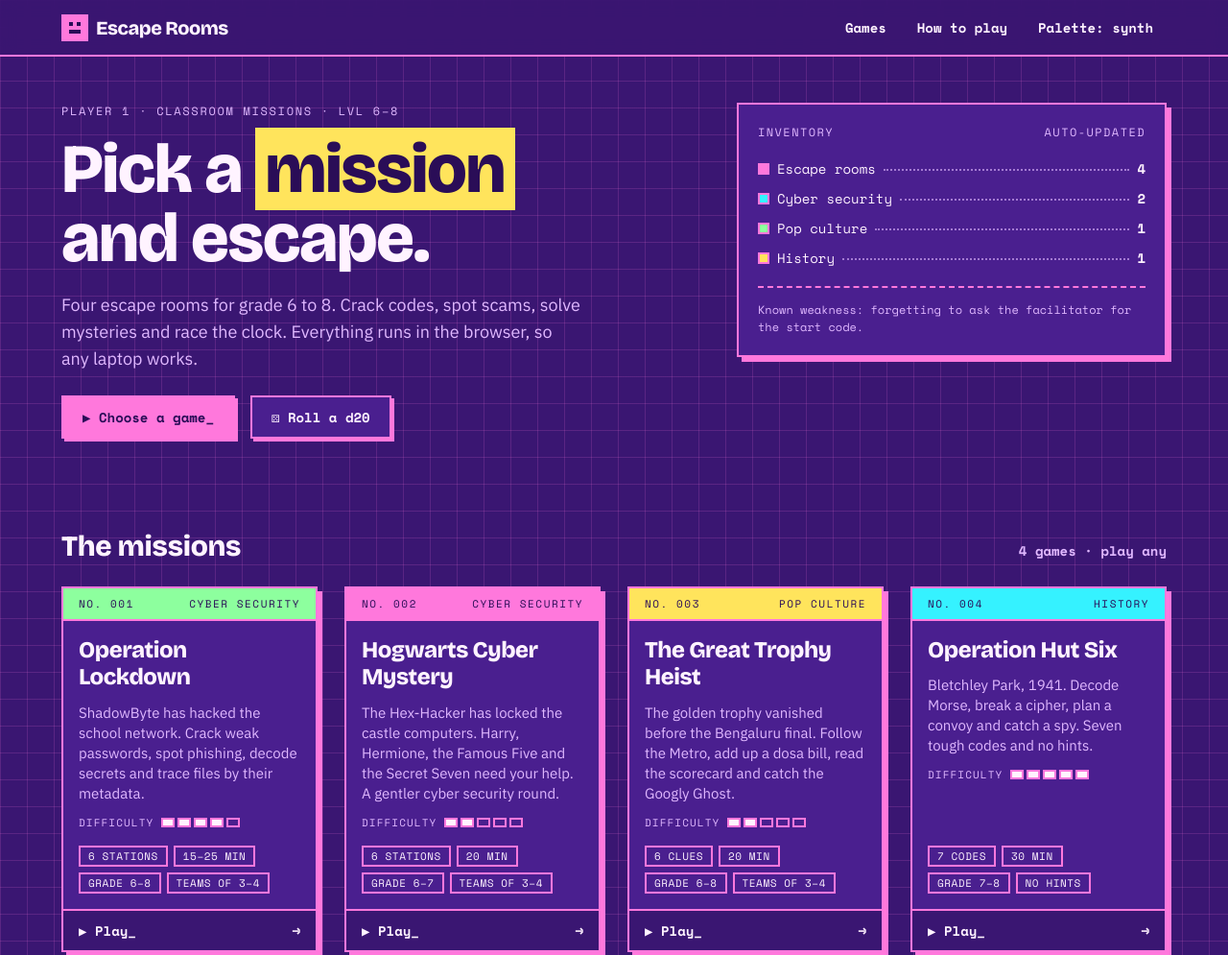
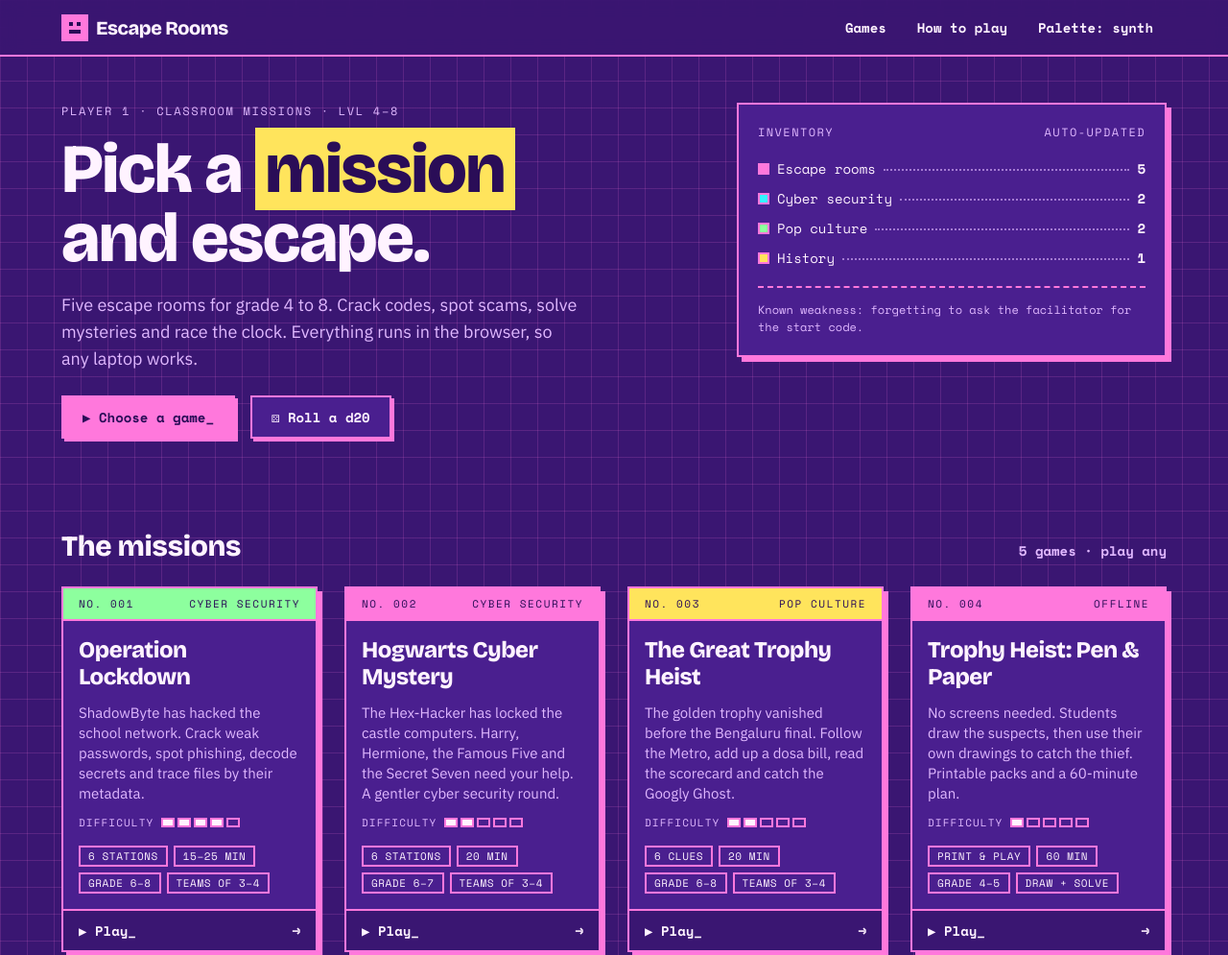
Before and after one commit to abhijithgiridhar/escape-rooms, a plain HTML site: page index.html in a window 1280 px wide. Shown: the top 995 px of the page at 96% size. Drawn offline with nearby package versions, Linux system fonts and the light colour scheme.

Commit message:
Add pen and paper edition card

```diff
--- a/index.html
+++ b/index.html
@@ -100,9 +100,9 @@ footer.site .wrap{display:flex;justify-content:space-between;gap:12px;flex-wrap:
 <main id="top">
   <section class="hero">
     <div>
-      <div class="eyebrow">Player 1 · Classroom missions · LVL 6–8</div>
+      <div class="eyebrow">Player 1 · Classroom missions · LVL 4–8</div>
       <h1>Pick a <span class="mark">mission</span> and escape.</h1>
-      <p class="lede">Four escape rooms for grade 6 to 8. Crack codes, spot scams, solve mysteries and race the clock. Everything runs in the browser, so any laptop works.</p>
+      <p class="lede">Five escape rooms for grade 4 to 8. Crack codes, spot scams, solve mysteries and race the clock. Everything runs in the browser, so any laptop works.</p>
       <div class="btns">
         <a class="btn brutal-sm lift primary" href="#games">▶ Choose a game_</a>
         <button class="btn brutal-sm lift" id="rollBtn" type="button">⚄ Roll a d20</button>
@@ -112,9 +112,9 @@ footer.site .wrap{display:flex;justify-content:space-between;gap:12px;flex-wrap:
     <aside class="inv brutal" aria-label="Inventory">
       <div class="inv-h"><span>Inventory</span><span>Auto-updated</span></div>
       <ul>
-        <li><i style="background:var(--c-games)"></i>Escape rooms<span class="dots"></span><b>4</b></li>
+        <li><i style="background:var(--c-games)"></i>Escape rooms<span class="dots"></span><b>5</b></li>
         <li><i style="background:var(--c-installations)"></i>Cyber security<span class="dots"></span><b>2</b></li>
-        <li><i style="background:var(--c-digital)"></i>Pop culture<span class="dots"></span><b>1</b></li>
+        <li><i style="background:var(--c-digital)"></i>Pop culture<span class="dots"></span><b>2</b></li>
         <li><i style="background:var(--c-hacks)"></i>History<span class="dots"></span><b>1</b></li>
       </ul>
       <hr>
@@ -123,7 +123,7 @@ footer.site .wrap{display:flex;justify-content:space-between;gap:12px;flex-wrap:
   </section>
 
   <section id="games" aria-labelledby="gh">
-    <div class="sec-h"><h2 id="gh">The missions</h2><span class="mono">4 games · play any</span></div>
+    <div class="sec-h"><h2 id="gh">The missions</h2><span class="mono">5 games · play any</span></div>
     <ul class="grid" id="list"></ul>
   </section>
 
@@ -145,6 +145,7 @@ const GAMES = [
   {title:'Operation Lockdown', tag:'Cyber security', color:'--c-digital', diff:4, blurb:'ShadowByte has hacked the school network. Crack weak passwords, spot phishing, decode secrets and trace files by their metadata.', chips:['6 stations','15–25 min','Grade 6–8','Teams of 3–4'], url:'https://abhijithgiridhar.github.io/cyber-escape-room/'},
   {title:'Hogwarts Cyber Mystery', tag:'Cyber security', color:'--c-games', diff:2, blurb:'The Hex-Hacker has locked the castle computers. Harry, Hermione, the Famous Five and the Secret Seven need your help. A gentler cyber security round.', chips:['6 stations','20 min','Grade 6–7','Teams of 3–4'], url:'https://abhijithgiridhar.github.io/cyber-escape-room1/'},
   {title:'The Great Trophy Heist', tag:'Pop culture', color:'--c-hacks', diff:2, blurb:'The golden trophy vanished before the Bengaluru final. Follow the Metro, add up a dosa bill, read the scorecard and catch the Googly Ghost.', chips:['6 clues','20 min','Grade 6–8','Teams of 3–4'], url:'https://abhijithgiridhar.github.io/trophy-heist-escape-room/'},
+  {title:'Trophy Heist: Pen & Paper', tag:'Offline', color:'--c-games', diff:1, blurb:'No screens needed. Students draw the suspects, then use their own drawings to catch the thief. Printable packs and a 60-minute plan.', chips:['Print &amp; play','60 min','Grade 4–5','Draw + solve'], url:'https://abhijithgiridhar.github.io/trophy-heist-escape-room/pen-and-paper/'},
   {title:'Operation Hut Six', tag:'History', color:'--c-installations', diff:5, blurb:'Bletchley Park, 1941. Decode Morse, break a cipher, plan a convoy and catch a spy. Seven tough codes and no hints.', chips:['7 codes','30 min','Grade 7–8','No hints'], url:'https://abhijithgiridhar.github.io/operation-hut-six-escape-room/'}
 ];
 const $=s=>document.querySelector(s);
```
